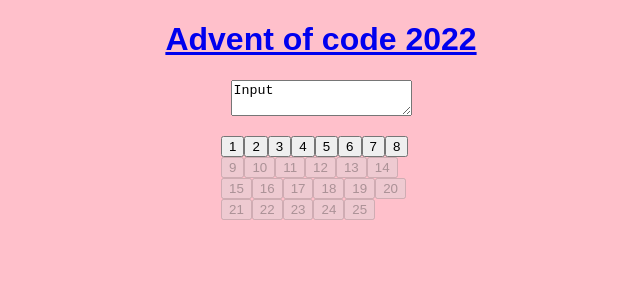
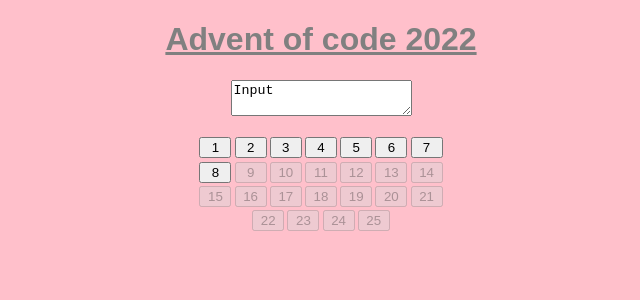
Before and after one commit to Demborg/aoc22, a React (Vite) app: page / in a window 1280 px wide. Shown: the top 300 px of the page, without its empty margins (319-959 px from the left). Built offline with nearby package versions, Linux system fonts and the light colour scheme.

Commit message:
make the colors a bit less jaring and center stuff

```diff
--- a/src/App.css
+++ b/src/App.css
@@ -11,7 +11,7 @@ ul {
 .Wide {
     margin-top: 1rem;
     width: 80%;
-    max-width: 200px;
+    max-width: 250px;
 }
 
 .App {
@@ -22,9 +22,19 @@ ul {
     flex-direction: column;
 }
 
+.Title {
+    color: gray;
+}
+
 .Calendar {
     display: flex;
+    justify-content: center;
     flex-wrap: wrap;
+}
+
+.Day {
+    width: 2rem;
+    margin: 0.1rem;
 }
 
 .Result {
@@ -32,4 +42,5 @@ ul {
     padding-right: 1rem;
     justify-content: space-between;
     flex-direction: row;
+    color: gray;
 }
--- a/src/App.tsx
+++ b/src/App.tsx
@@ -29,8 +29,8 @@ const Day = (props: {
   function?: Fn;
 }) => {
   return (
-    <div className="Day">
     <button
+      className="Day"
       disabled={props.function === undefined}
       onClick={() => {
         if (props.function) {
@@ -42,7 +42,6 @@ const Day = (props: {
     >
       {props.day}
     </button>
-    </div>
   );
 };
 
@@ -53,14 +52,19 @@ function App() {
   return (
     <div className="App">
       <h1>
-        <a href="https://adventofcode.com/2022">Advent of code 2022</a>
+        <a href="https://adventofcode.com/2022" className="Title">Advent of code 2022</a>
       </h1>
       <div>
-        <textarea defaultValue={"Input"} onChange={(e) => (inputRef.current = e.target.value)} />
+        <textarea
+          defaultValue={"Input"}
+          onChange={(e) => (inputRef.current = e.target.value)}
+        />
       </div>
 
       <div className="Calendar Wide">
-        {Array(25).fill(0).map((_, i) => (
+        {Array(25)
+          .fill(0)
+          .map((_, i) => (
             <Day
               input={inputRef}
               setResult={setResult}
@@ -80,7 +84,7 @@ function App() {
               ))}
           </ul>
         )}
-        {time !== undefined && <div>⏱: {time} ms </div>}
+        {time !== undefined && <div>⏱: {Math.round(time)} ms </div>}
       </div>
     </div>
   );
```
Lines whose indentation alone changed are shown as unchanged.
